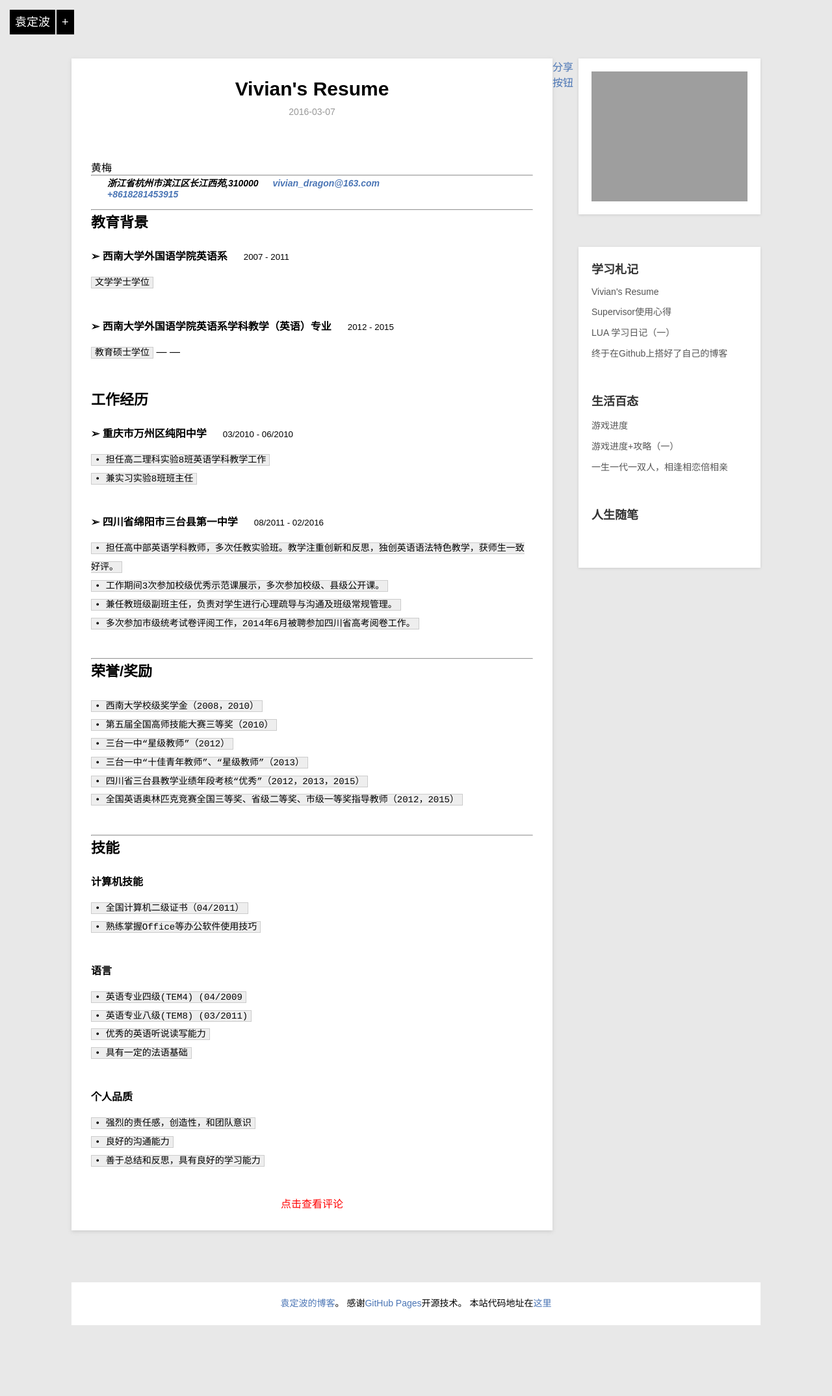
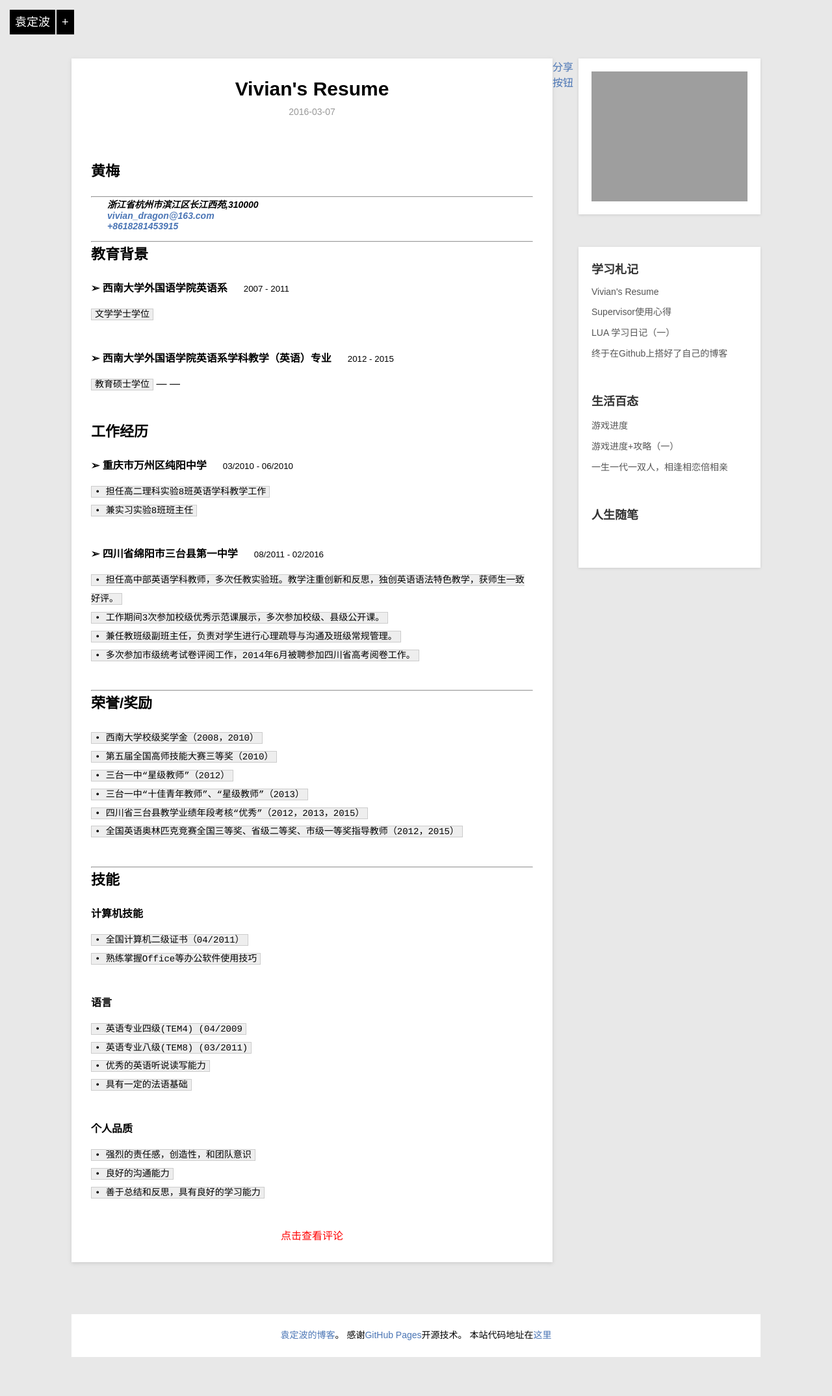
Before and after one commit to BigWavelet/BigWavelet.github.io, a Jekyll site: the page built from _posts/blog/2016-03-07-vivian-resume.md, in a window 1280 px wide. Shown: the whole page at 65% size. Built offline with Jekyll 4.4.1, drawn with Linux system fonts in a browser that asks for light colours; nearby versions of some CDN libraries; Markdown is read by kramdown in place of the engine named in the settings; comment, search, counter and statistics services are not loaded; before the commit the page ends 2100 px from its top, so only the background shows below that; grey boxes are pictures that could not be loaded.

```diff
--- a/_posts/blog/2016-03-07-vivian-resume.md
+++ b/_posts/blog/2016-03-07-vivian-resume.md
@@ -6,11 +6,11 @@ category: blog
 
 ---
 
-#  黄梅
+##  黄梅
 
 ---
 
-> #####  浙江省杭州市滨江区长江西苑,310000 &emsp; [vivian_dragon@163.com][homepage]<br>[+8618281453915][homepage]
+> #####  浙江省杭州市滨江区长江西苑,310000 &emsp; <br>[vivian_dragon@163.com][homepage]<br>[+8618281453915][homepage]
 
 ---
 ## 教育背景
```
